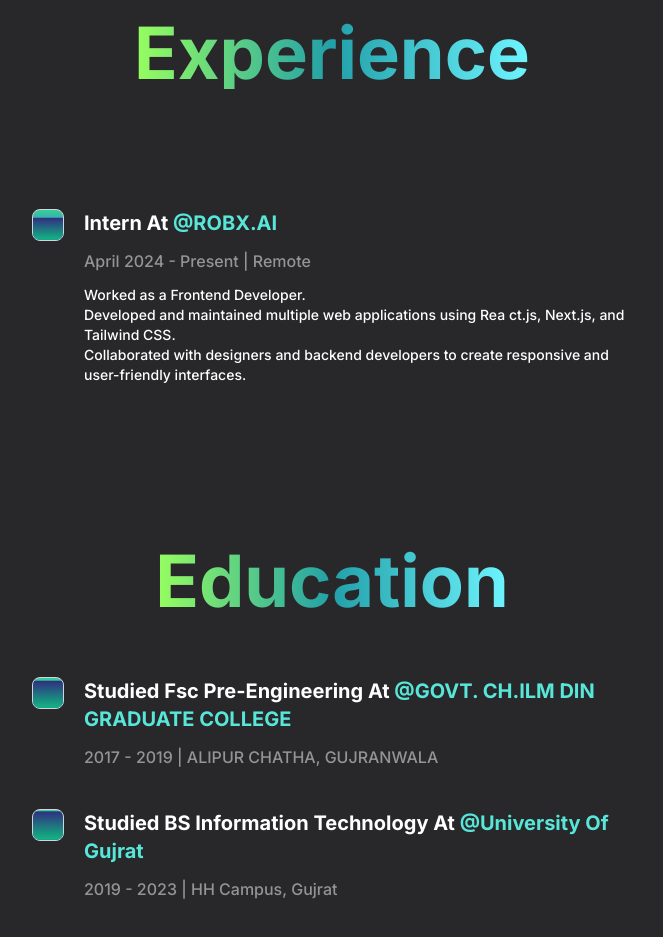
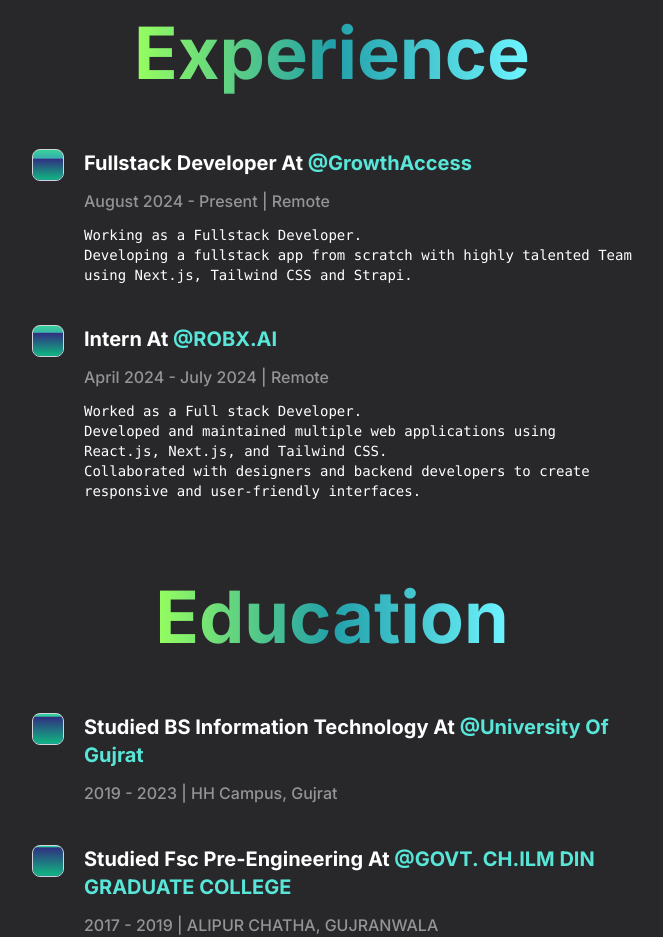
Before and after one commit to ismail-khan2699/myportfolio, a Next.js app: page /about in a window 1280 px wide. Shown: the part 1860-2797 px from the top of the page, without its empty margins (308-971 px from the left). Built offline with nearby package versions, Linux system fonts and the light colour scheme.

Commit message:
data Updated

```diff
--- a/app/Components/About/1About.tsx
+++ b/app/Components/About/1About.tsx
@@ -8,7 +8,7 @@
             <div className=' w-full flex flex-col lg:flex-row justify-between gap-10 items-center'>
                 <div className=' w-10/12 lg:w-5/12 flex flex-col gap-5'>
                     <h1 className=' gradient-text text-3xl font-bold'>Biography</h1>
-                    <p className=' gradient-text2 text-lg font-light'>
+                    <p className=' text-white font-sans text-lg font-light'>
                         Hi, I'm Ismail Ahmad Khan, a web developer with a passion for creating beautiful, functional, and user-centered digital experiences. I am always looking for new and innovative ways to bring my clients' visions to life. <br /> <br />
 
                         I believe that design is about more than just making things look pretty - it's about solving problems and creating intuitive, enjoyable experiences for users. <br /> <br />
--- a/app/Components/About/3Experience.tsx
+++ b/app/Components/About/3Experience.tsx
@@ -6,23 +6,39 @@
 const Experience = () => {
     return (
         <div className='flex relative flex-col justify-center items-center gap-10 px-5 md:px-10 py-10'>
-            <p className='gradient-text text-7xl font-bold'>Experience</p>
+            <p className='gradient-text text-7xl font-bold pb-5'>Experience</p>
             <div className='w-[75%] mx-auto lg:w-[50%] md:w-[75%]'>
-                <div className='flex flex-row gap-5  h-auto py-20 relative  '>
+                <div className='flex flex-row gap-5  h-auto relative  '>
+                    <div className=' w-8'>
+                        <ScrollBox />
+                    </div>
+                    <div className=' flex flex-col gap-3'>
+                        <h1 className='capitalize font-bold text-2xl sm:text-xl xs:text-lg'>Fullstack Developer At <Link href={'https://growthaccess.ae/'} target='_blank' className='capitalize text-[rgb(88,230,217)]'>@GrowthAccess</Link></h1>
+                        <p className='capitalize font-medium text-white/50 xs:text-sm'>August 2024 - Present | Remote</p>
+                        <p className='font-medium w-full  text-white  font-mono   md:text-sm'>Working as a Fullstack Developer. <br />
+                            Developing a fullstack app from scratch with highly talented Team using Next.js, Tailwind CSS and Strapi. <br />
+                        </p>
+                    </div>
+
+                </div>
+            </div>
+            <div className='w-[75%] mx-auto lg:w-[50%] md:w-[75%]'>
+                <div className='flex flex-row gap-5  h-auto  relative  '>
                     <div className=' w-8'>
                         <ScrollBox />
                     </div>
                     <div className=' flex flex-col gap-3'>
                         <h1 className='capitalize font-bold text-2xl sm:text-xl xs:text-lg'>Intern At <Link href={'https://robx.ai/'} target='_blank' className='capitalize text-[rgb(88,230,217)]'>@ROBX.AI</Link></h1>
-                        <p className='capitalize font-medium text-white/50 xs:text-sm'>April 2024 - Present | Remote</p>
-                        <p className='font-medium w-full  text-white    md:text-sm'>Worked as a Frontend Developer. <br /> Developed and maintained multiple web applications using Rea
-                            ct.js, Next.js, and Tailwind CSS. <br />
+                        <p className='capitalize font-medium text-white/50 xs:text-sm'>April 2024 - July 2024 | Remote</p>
+                        <p className='font-medium w-full  text-white  font-mono  md:text-sm'>Worked as a Full stack Developer. <br />
+                            Developed and maintained multiple web applications using React.js, Next.js, and Tailwind CSS. <br />
                             Collaborated with designers and backend developers to create
                             responsive and user-friendly interfaces. </p>
                     </div>
 
                 </div>
             </div>
+
         </div>
     )
 }
--- a/app/Components/About/4Education.tsx
+++ b/app/Components/About/4Education.tsx
@@ -8,6 +8,17 @@
         <div className='flex relative flex-col justify-center items-center gap-10 px-5 md:px-10 py-10'>
             <p className='gradient-text text-7xl font-bold'>Education</p>
             <div className='w-[75%] mx-auto lg:w-[50%] md:w-[75%]'>
+
+                <div className='flex flex-row gap-5  h-auto py-5 relative '>
+                    <div className=' w-8'>
+                        <ScrollBox />
+                    </div>
+                    <div className=' flex flex-col gap-3'>
+                        <h1 className='capitalize font-bold text-2xl sm:text-xl xs:text-lg'>Studied BS Information Technology At <Link href={'https://uog.edu.pk/main.php'} target='_blank' className='capitalize text-[rgb(88,230,217)]'>@University of Gujrat</Link></h1>
+                        <p className='capitalize font-medium text-white/50 xs:text-sm'>2019 - 2023 | HH Campus, Gujrat</p>
+                    </div>
+
+                </div>
                 <div className='flex flex-row gap-5  h-auto py-5 relative  '>
                     <div className=' w-8'>
                         <ScrollBox />
@@ -18,16 +29,6 @@
                     </div>
 
                 </div>
-                <div className='flex flex-row gap-5  h-auto py-5 relative '>
-                    <div className=' w-8'>
-                        <ScrollBox />
-                    </div>
-                    <div className=' flex flex-col gap-3'>
-                        <h1 className='capitalize font-bold text-2xl sm:text-xl xs:text-lg'>Studied BS Information Technology At <Link href={'https://uog.edu.pk/main.php'} target='_blank' className='capitalize text-[rgb(88,230,217)]'>@University of Gujrat</Link></h1>
-                        <p className='capitalize font-medium text-white/50 xs:text-sm'>2019 - 2023 | HH Campus, Gujrat</p>
-                    </div>
-
-                </div>
             </div>
         </div>
     )
--- a/app/Components/meWelcome.tsx
+++ b/app/Components/meWelcome.tsx
@@ -11,7 +11,7 @@
                 <p className=' text-4xl font-medium '>I am <span className=' SansitaOnef font-bold gradient-text2 '>ISMAIL AHMAD KHAN</span></p>
             </div>
             <div className='w-full md:w-1/2 px-10 flex flex-col gap-5'>
-                <p className=' gradient-text text-3xl md:text-5xl lg:text-6xl font-bold pointer-events-none'>Turning Vision Into Reality With Code</p>
+                <p className=' gradient-text text-3xl md:text-5xl lg:text-6xl font-sans font-bold pointer-events-none'>Turning Vision Into Reality With Code</p>
                 <p className=' text-gray-400 text-base lg:text-lg pointer-events-none'>As a skilled Front end developer and aspiring Fullstack Developer, I am dedicated to turning ideas into innovative web applications. Explore my latest projects, showcasing my expertise in React.js, Next.js and web development.</p>
                 <div className=' flex gap-5 items-center'>
 
@@ -21,7 +21,7 @@
                     <Link href="mailto:ismailahmadkhan4434@gmail.com" className=' hover:underline decoration-orange-500'>Contact Me</Link>
                 </div>
             </div>
-            <div className=' max-md:top-3  max-md:right-3 md:left-6 flex justify-center items-center  md:top-3 absolute h-32 w-32 '>
+            <div className=' max-md:top-3  max-md:right-3 md:left-2 flex justify-center items-center  md:top-3  max-md:hidden absolute h-32 w-32 '>
                 <Image src={'/textwhite.png'} alt='' height={100} width={100} className=' absolute h-32 w-32 animate-spin-slow duration-500' />
                 <Link href={'mailto:ismailahmadkhan4434@gmail.com'} className=' h-20 w-20 font-bold rounded-full z-50 border-white border bg-[#28282B] flex justify-center items-center text-white transition-all duration-200 hover:text-black hover:bg-white hover:scale-95' >
                     Hire Me
--- a/app/Components/navbar.tsx
+++ b/app/Components/navbar.tsx
@@ -9,7 +9,7 @@
 const Navbar = () => {
     const path = usePathname();
     return (
-        <div className=' h-30 flex px-2 sm:px-10 py-10 justify-between items-center'>
+        <div className=' h-30 flex flex-wrap gap-5 px-2 sm:px-10 py-10 justify-between items-center'>
             <div>
                 <Link className="text-sm/6  px-2 font-semibold relative group text-white focus:outline-none data-[active]:text-white data-[hover]:text-white data-[focus]:outline-1 data-[focus]:outline-white" href={'/'}>
                     <span className="text-md inline-flex gap-x-1 justify-center items-center font-semibold ">
@@ -36,7 +36,7 @@
                     <div className={`absolute left-0 -bottom-3  h-[1px]  bg-white transition-all duration-300 group-hover:w-full ${path === '/contact' ? ' w-full' : ' w-0 scale-100'}`}></div>
                 </Link>
             </div>
-            <div className='text-white flex gap-2 sm:gap-5 items-center'>
+            <div className='text-white pl-2 flex gap-2 sm:gap-5 items-center'>
                 <Link href={'https://www.linkedin.com/in/ismail-ahmad-khan-70b347269'} target='_blank' className=' hover:-translate-y-1 transition-all duration-150'><GrLinkedin size={20} /></Link>
                 <Link href={'https://github.com/ismail-khan2699'} target='_blank' className=' hover:-translate-y-1 transition-all duration-150'><GrGithub size={20} /></Link>
                 <Link href={'https://wa.me/+923473738731'} target='_blank' className=' hover:-translate-y-1 transition-all duration-150'><SiWhatsapp size={20} /></Link>
```
